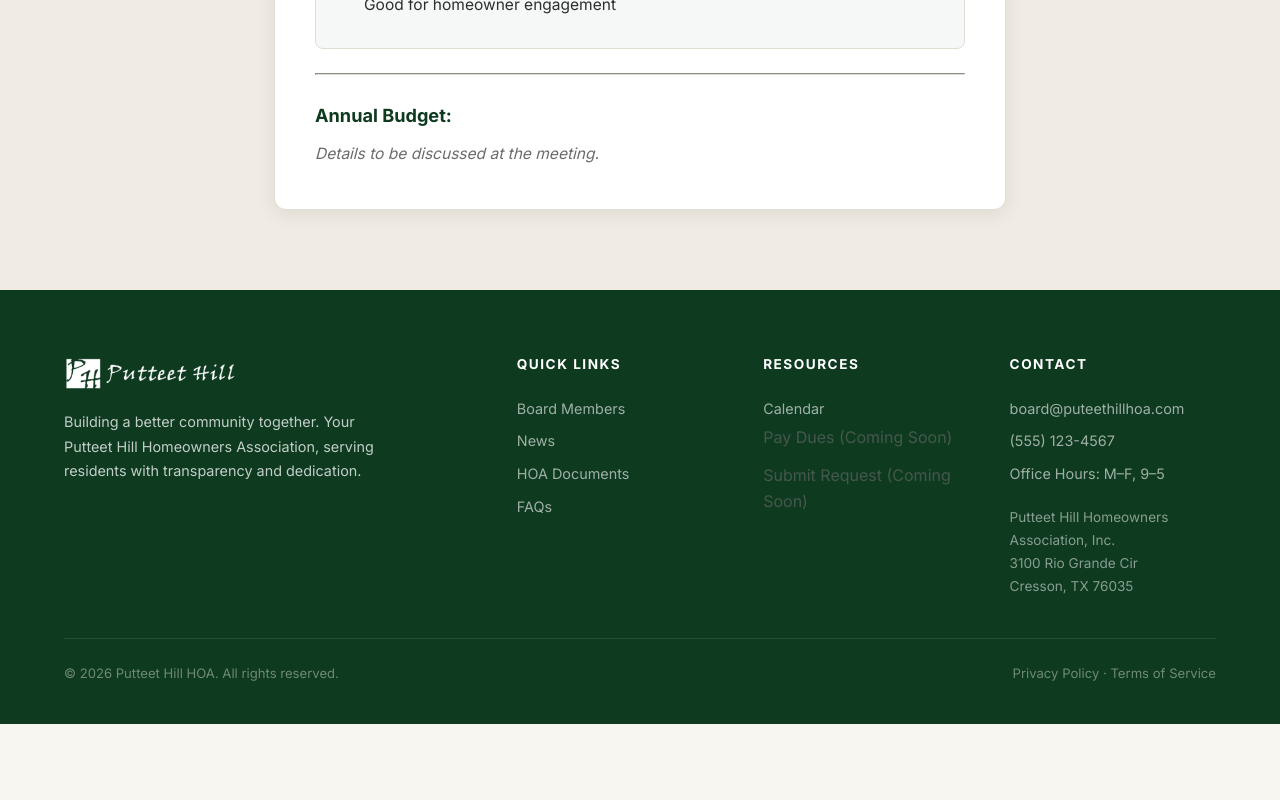
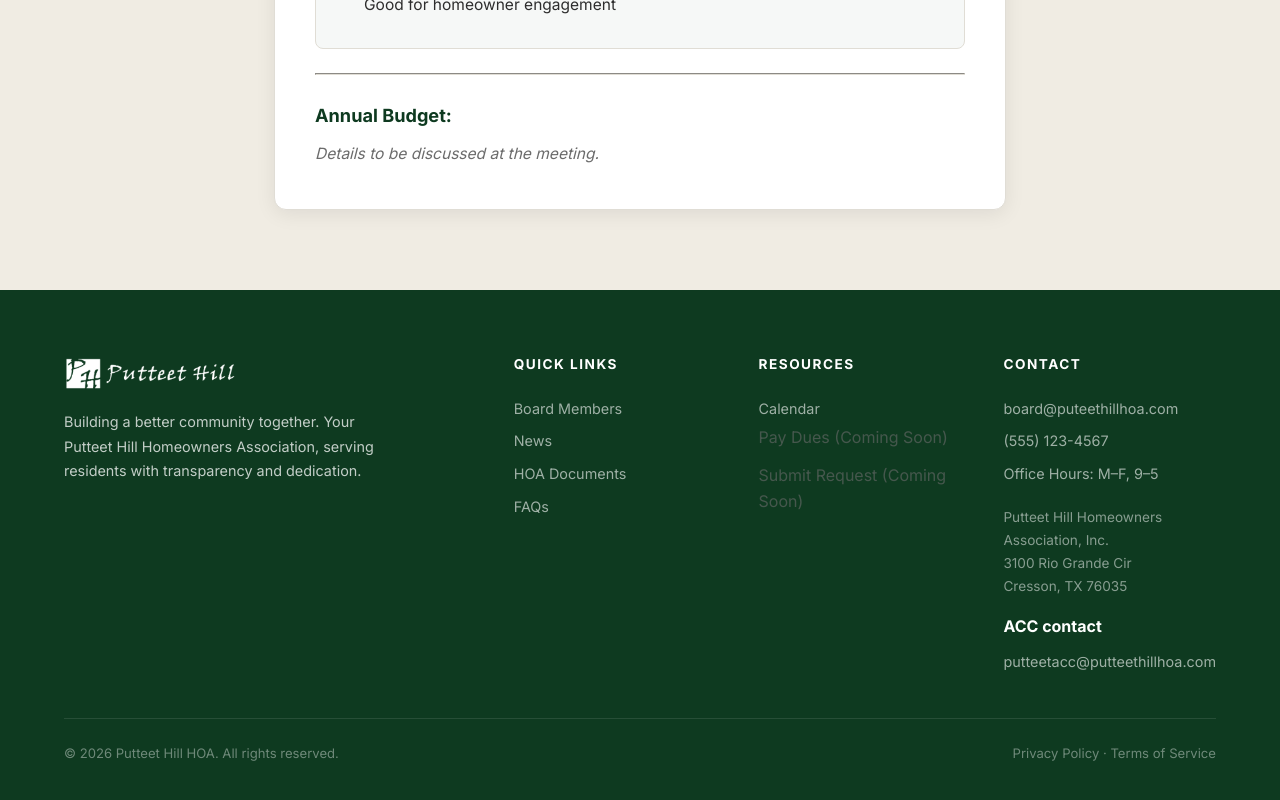
Before and after one commit to Anil-Parthasarathi/PutteetHillHOA, a React (Vite) app in the folder Frontend/: page /#/announcements/board-meeting-may6 in a window 1280 px wide. Shown: the part 1730-2530 px from the top of the page. Before the commit the page ends 2454 px from the top, so only its background shows below. Built offline with nearby package versions, Linux system fonts and the light colour scheme; no server answers.

Commit message:
added ACC contact

```diff
--- a/Frontend/src/components/Footer.jsx
+++ b/Frontend/src/components/Footer.jsx
@@ -39,6 +39,10 @@ export default function Footer() {
                             3100 Rio Grande Cir<br />
                             Cresson, TX 76035
                         </p>
+                        <p style={{ marginTop: '1rem', marginBottom: 0 }}>
+                            <strong style={{ display: 'block', marginBottom: '0.35rem', color: 'var(--color-white)' }}>ACC contact</strong>
+                            <a href="mailto:putteetacc@putteethillhoa.com">putteetacc@putteethillhoa.com</a>
+                        </p>
                     </div>
                 </div>
                 <div className="footer-bottom">
```
